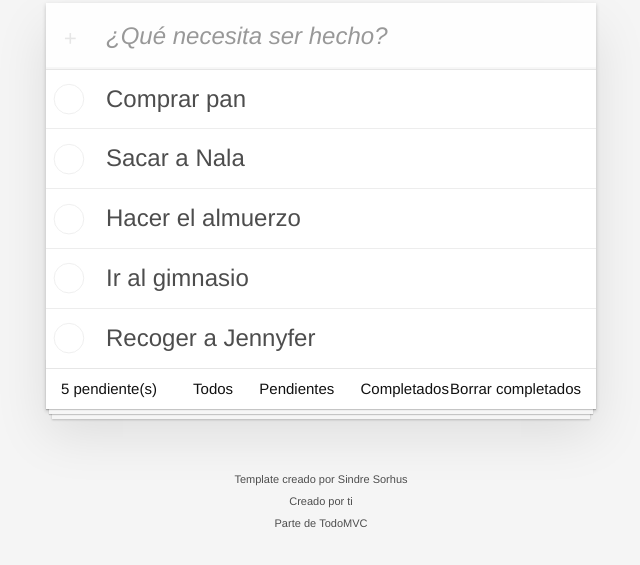
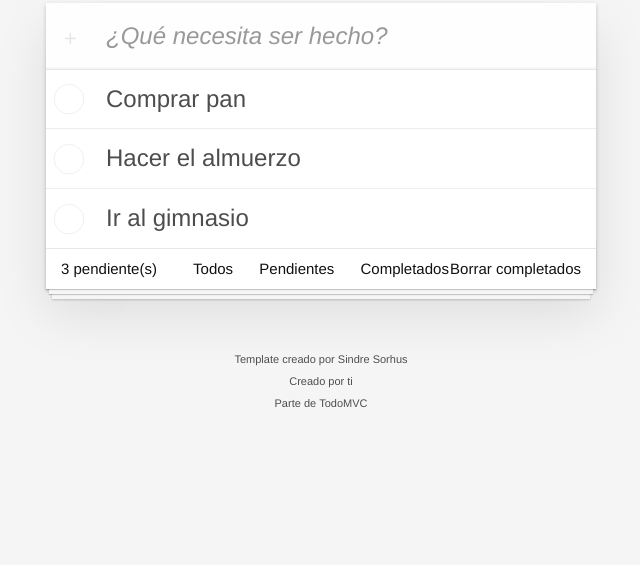
Before and after one commit to DiegoUrrego4/js-todo-list-vite, a website built with Vite: page index.html in a window 1280 px wide. Shown: the part 127-692 px from the top of the page, without its empty margins (319-959 px from the left). Built offline with nearby package versions, Linux system fonts and the light colour scheme.

Commit message:
Vite config and README added to deploy the application.

```diff
--- a/src/store/todo.store.js
+++ b/src/store/todo.store.js
@@ -9,10 +9,8 @@
 const state = {
   todos: [
     new Todo('Comprar pan'),
-    new Todo('Sacar a Nala'),
     new Todo('Hacer el almuerzo'),
     new Todo('Ir al gimnasio'),
-    new Todo('Recoger a Jennyfer'),
   ],
   filter: Filters.All,
 };
--- a/src/todos/app.html
+++ b/src/todos/app.html
@@ -12,37 +12,15 @@
   <section class="main">
     <input id="toggle-all" class="toggle-all" type="checkbox" />
     <label for="toggle-all">Mark all as complete</label>
-    <ul class="todo-list">
-      <!-- These are here just to show the structure of the list items -->
-      <!-- List items should get the class "editing" when editing and "completed" when marked as completed -->
-      <!-- <li class="completed" data-id="abc">
-              <div class="view">
-                  <input class="toggle" type="checkbox" checked>
-                  <label>Probar JavaScript</label>
-                  <button class="destroy"></button>
-              </div>
-              <input class="edit" value="Create a TodoMVC template">
-          </li> -->
-      <!-- <li>
-              <div class="view">
-                  <input class="toggle" type="checkbox">
-                  <label>Comprar un unicornio</label>
-                  <button class="destroy"></button>
-              </div>
-              <input class="edit" value="Rule the web">
-          </li> -->
-    </ul>
+    <ul class="todo-list"></ul>
   </section>
 
   <footer class="footer">
-    <!-- This should be "0 items left" by default -->
     <span class="todo-count"
       ><strong id="pending-count">0</strong> pendiente(s)</span
     >
-    <!-- Remove this if you don't implement routing -->
     <ul class="filters">
       <li>
-        <!-- selected -->
         <a class="filtro" class="selected" href="#/">Todos</a>
       </li>
       <li>
@@ -52,14 +30,12 @@
         <a class="filtro" href="#/completed">Completados</a>
       </li>
     </ul>
-    <!-- Hidden if no completed items are left ↓ -->
     <button class="clear-completed">Borrar completados</button>
   </footer>
 </section>
 
 <footer class="info">
   <p>Template creado por <a href="http://sindresorhus.com">Sindre Sorhus</a></p>
-  <!-- Change this out with your name and url ↓ -->
   <p>Creado por <a href="http://todomvc.com">ti</a></p>
   <p>Parte de <a href="http://todomvc.com">TodoMVC</a></p>
 </footer>
--- /dev/null
+++ b/vite.config.js
@@ -0,0 +1,5 @@
+import { defineConfig } from 'vite';
+
+export default defineConfig({
+  base: 'js-todo-list-vite',
+});
```
Also changed, not shown: README.md (added), app.png (added).
